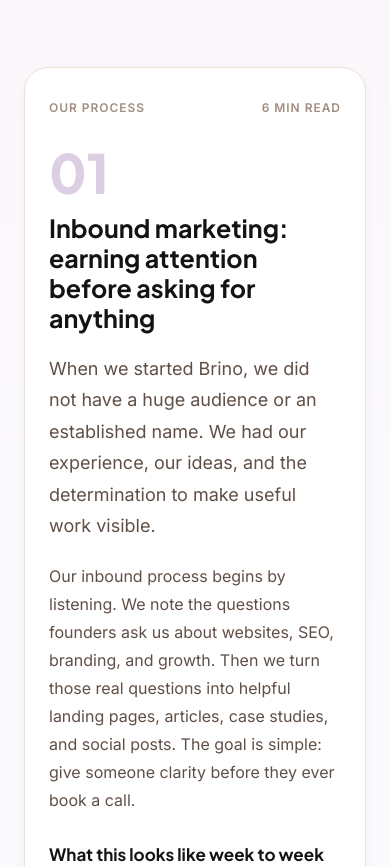
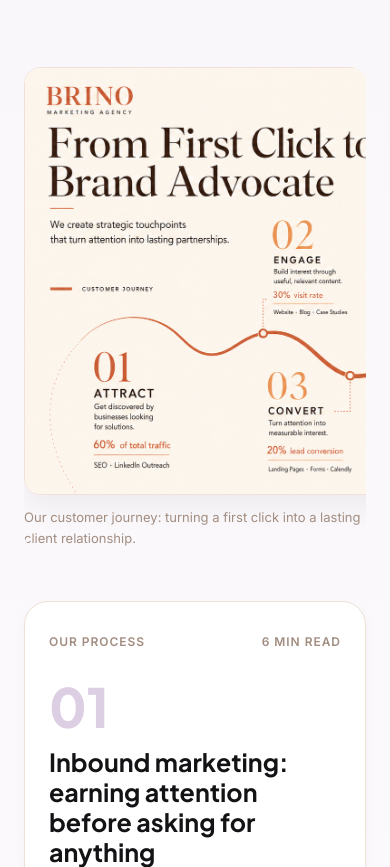
Before and after one commit to layaloo/brinowebsite, a plain HTML site: page about.html in a window 390 px wide. Shown: the part 1933-2800 px from the top of the page. Drawn offline with Linux system fonts and the light colour scheme.

Commit message:
Add customer journey image to About page (#5)
Co-authored-by: Layal Bandah <layalbandah@LAYALS-MACBOOK.local>

```diff
--- a/about.html
+++ b/about.html
@@ -64,6 +64,11 @@
         <h2 id="startup-journal-title">How We Are Building Brino</h2>
         <p>Brino is not a faceless agency or a finished corporate machine. We are real people building a startup one conversation, experiment, and client relationship at a time. This is the marketing process we use for ourselves—and the thinking we bring to every growing business we support.</p>
       </div>
+
+      <figure class="startup-journey-visual reveal">
+        <img src="images/brino-customer-journey.png" alt="Brino customer journey from attract and engage through conversion, qualification, closing, and delighting clients">
+        <figcaption>Our customer journey: turning a first click into a lasting client relationship.</figcaption>
+      </figure>
 
       <div class="startup-articles">
         <article class="startup-article reveal">
--- a/css/style.css
+++ b/css/style.css
@@ -1397,6 +1397,26 @@ footer {
   line-height: 1.75;
 }
 
+.startup-journey-visual {
+  margin: 48px 0 0;
+}
+
+.startup-journey-visual img {
+  display: block;
+  width: 100%;
+  height: auto;
+  border: 1px solid rgba(199, 107, 57, 0.16);
+  border-radius: var(--radius-lg);
+  box-shadow: var(--shadow-md);
+}
+
+.startup-journey-visual figcaption {
+  margin-top: 12px;
+  color: var(--grey-medium);
+  font-size: 13px;
+  text-align: center;
+}
+
 .startup-articles {
   display: grid;
   grid-template-columns: repeat(2, minmax(0, 1fr));
@@ -1481,6 +1501,25 @@ footer {
 }
 
 @media (max-width: 576px) {
+  .startup-journey-visual {
+    margin-top: 32px;
+    overflow-x: auto;
+    border-radius: var(--radius-md);
+  }
+
+  .startup-journey-visual img {
+    width: 760px;
+    max-width: none;
+    border-radius: var(--radius-md);
+  }
+
+  .startup-journey-visual figcaption {
+    position: sticky;
+    left: 0;
+    width: calc(100vw - 48px);
+    text-align: left;
+  }
+
   .startup-article { padding: 30px 24px; }
   .startup-article h3 { font-size: 25px; }
   .startup-note { padding: 28px 24px; }
```
Also changed, not shown: images/brino-customer-journey.png (added).
